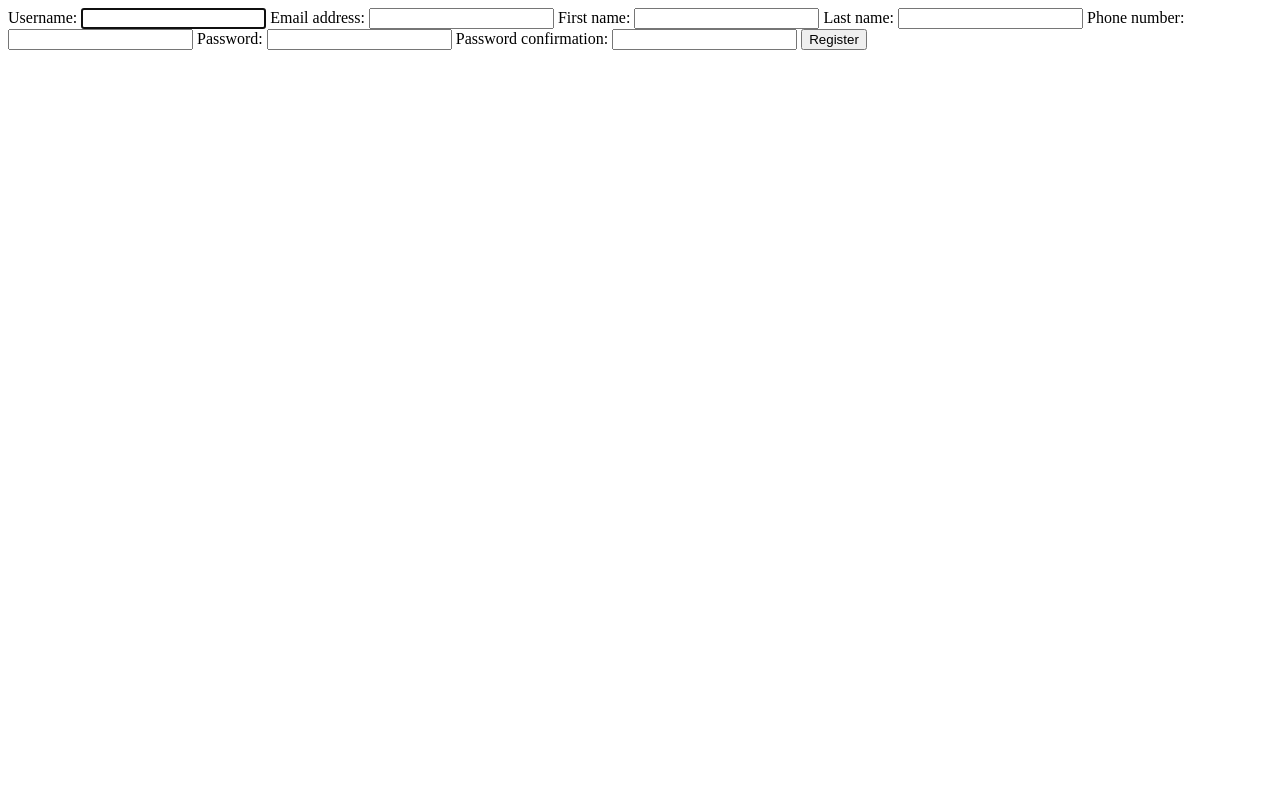
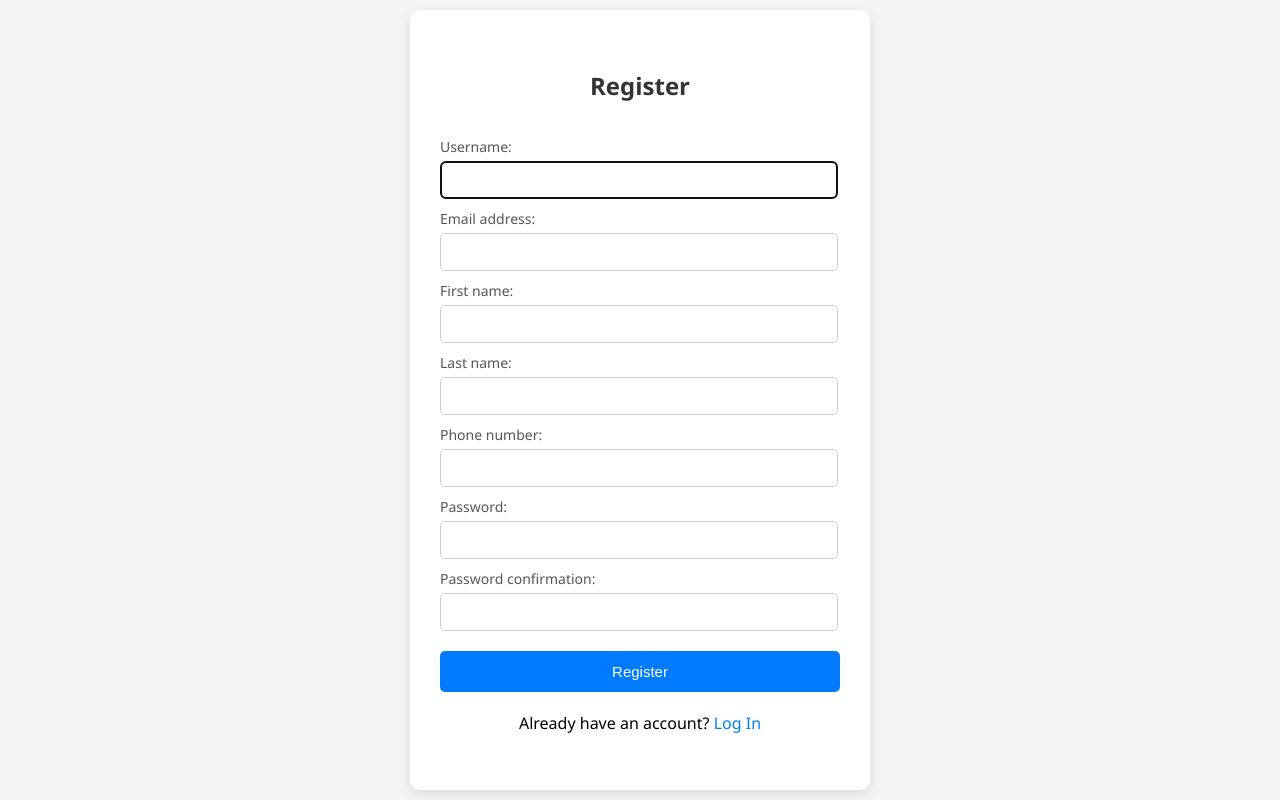
Before and after one commit to Tharusha-Randunu/Real-Estate-Listings-Platform, a Django app: page /register/ in a window 1280 px wide. Run offline with Django 5.2, Linux system fonts and the light colour scheme.

Commit message:
added css to register page

```diff
--- a/home/templates/home/register.html
+++ b/home/templates/home/register.html
@@ -1,4 +1,95 @@
-<!-- home/register.html -->
+<!DOCTYPE html>
+<html lang="en">
+<head>
+    <meta charset="UTF-8">
+    <title>Register</title>
+    <style>
+        body {
+            font-family: 'Segoe UI', Tahoma, Geneva, Verdana, sans-serif;
+            background: #f4f4f4;
+            display: flex;
+            justify-content: center;
+            align-items: center;
+            height: 100vh;
+            margin: 0;
+        }
+
+        .login-container {
+            background: #fff;
+            padding: 40px 30px;
+            border-radius: 10px;
+            box-shadow: 0 4px 12px rgba(0,0,0,0.1);
+            width: 100%;
+            max-width: 400px;
+        }
+
+        .login-container h2 {
+            text-align: center;
+            margin-bottom: 25px;
+            color: #333;
+        }
+
+        form {
+            display: flex;
+            flex-direction: column;
+        }
+
+        label {
+            margin-top: 10px;
+            font-size: 14px;
+            color: #555;
+        }
+
+        input[type="text"],
+        input[type="password"],
+        input[type="email"] {
+            width: 93%;
+            padding: 10px 12px;
+            margin-top: 5px;
+            border: 1px solid #ccc;
+            border-radius: 5px;
+            font-size: 14px;
+        }
+
+        button {
+            padding: 12px;
+            background-color: #007bff;
+            color: white;
+            border: none;
+            border-radius: 5px;
+            cursor: pointer;
+            margin-top: 20px;
+            font-size: 15px;
+        }
+
+        button:hover {
+            background-color: #0056b3;
+        }
+
+        .register-link {
+            text-align: center;
+            margin-top: 20px;
+        }
+
+        .register-link a {
+            color: #007bff;
+            text-decoration: none;
+        }
+
+        .register-link a:hover {
+            text-decoration: underline;
+        }
+
+        .errorlist {
+            color: red;
+            font-size: 13px;
+            margin: 5px 0;
+        }
+    </style>
+</head>
+<body>
+    <div class="login-container">
+        <h2>Register</h2>
         <form method="post">
             {% csrf_token %}
             {{ form.non_field_errors }}
@@ -13,3 +104,9 @@
 
             <button type="submit">Register</button>
         </form>
+        <div class="register-link">
+            <p>Already have an account? <a href="{% url 'login' %}">Log In</a></p>
+        </div>
+    </div>
+</body>
+</html>
```
Also changed, not shown: db.sqlite3. Lines whose indentation alone changed are shown as unchanged.
